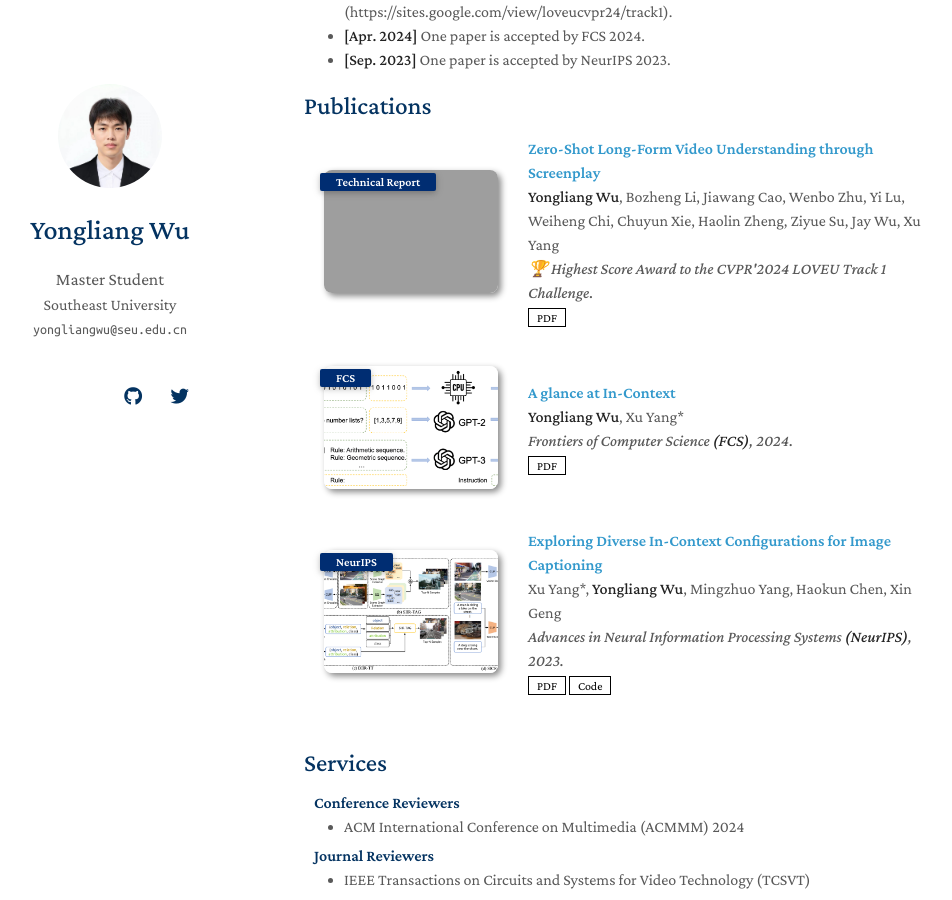
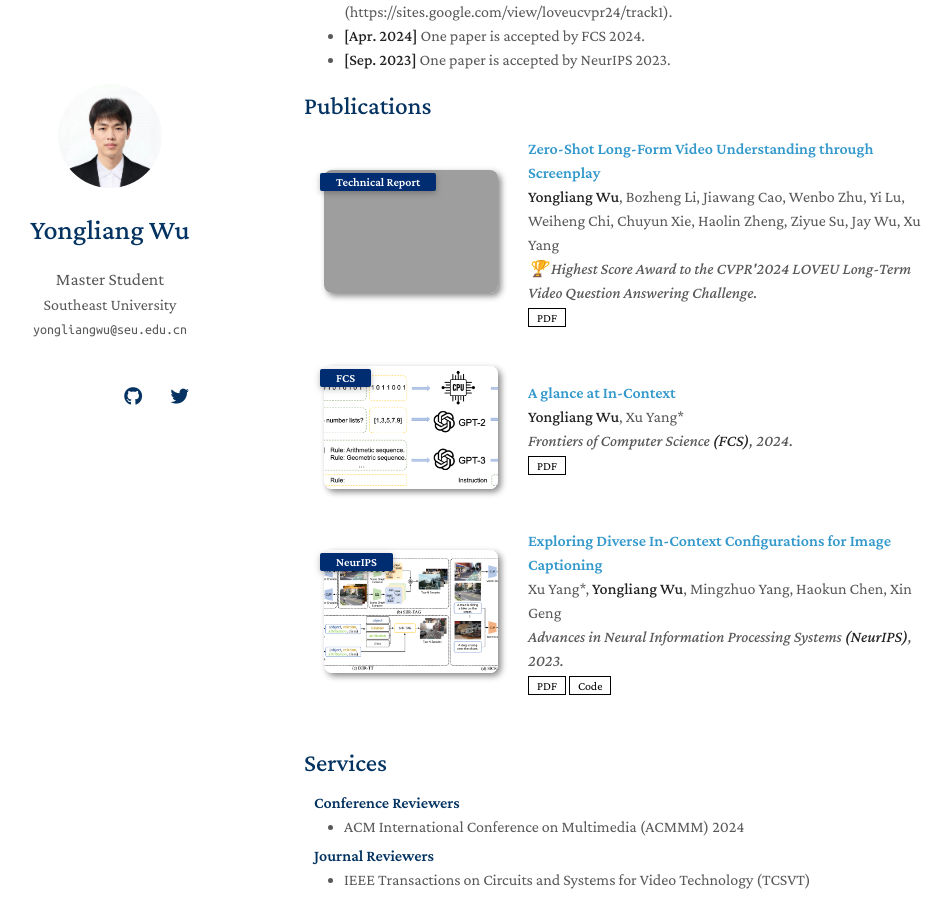
Before and after one commit to yongliang-wu/yongliang-wu.github.io, a Jekyll site: the page built from index.md, in a window 1280 px wide and 900 px high, scrolled down 354 px. Shown: the whole window, without its empty margins (166-1118 px from the left). Built offline with Jekyll 4.4.1, drawn with Linux system fonts in a browser that asks for light colours; nearby versions of some CDN libraries; a style sheet for code colours, icons or effects is not loaded; our own code applies the rules of GitHub Pages for plain Markdown files; grey boxes are pictures that could not be loaded.

Commit message:
Update publications.yml

```diff
--- a/_data/publications.yml
+++ b/_data/publications.yml
@@ -3,7 +3,7 @@ main:
   - title: Zero-Shot Long-Form Video Understanding through Screenplay
     authors: <strong>Yongliang Wu</strong>, Bozheng Li, Jiawang Cao, Wenbo Zhu, Yi Lu, Weiheng Chi, Chuyun Xie, Haolin Zheng, Ziyue Su, Jay Wu, Xu Yang
     conference_short: Technical Report
-    conference: 🏆 Highest Score Award to the CVPR'2024 LOVEU Track 1 Challenge.
+    conference: 🏆 Highest Score Award to the CVPR'2024 LOVEU Long-Term Video Question Answering Challenge.
     pdf: https://arxiv.org/abs/2406.17309
     image: ./assets/img/screenplayer.png
 
```
